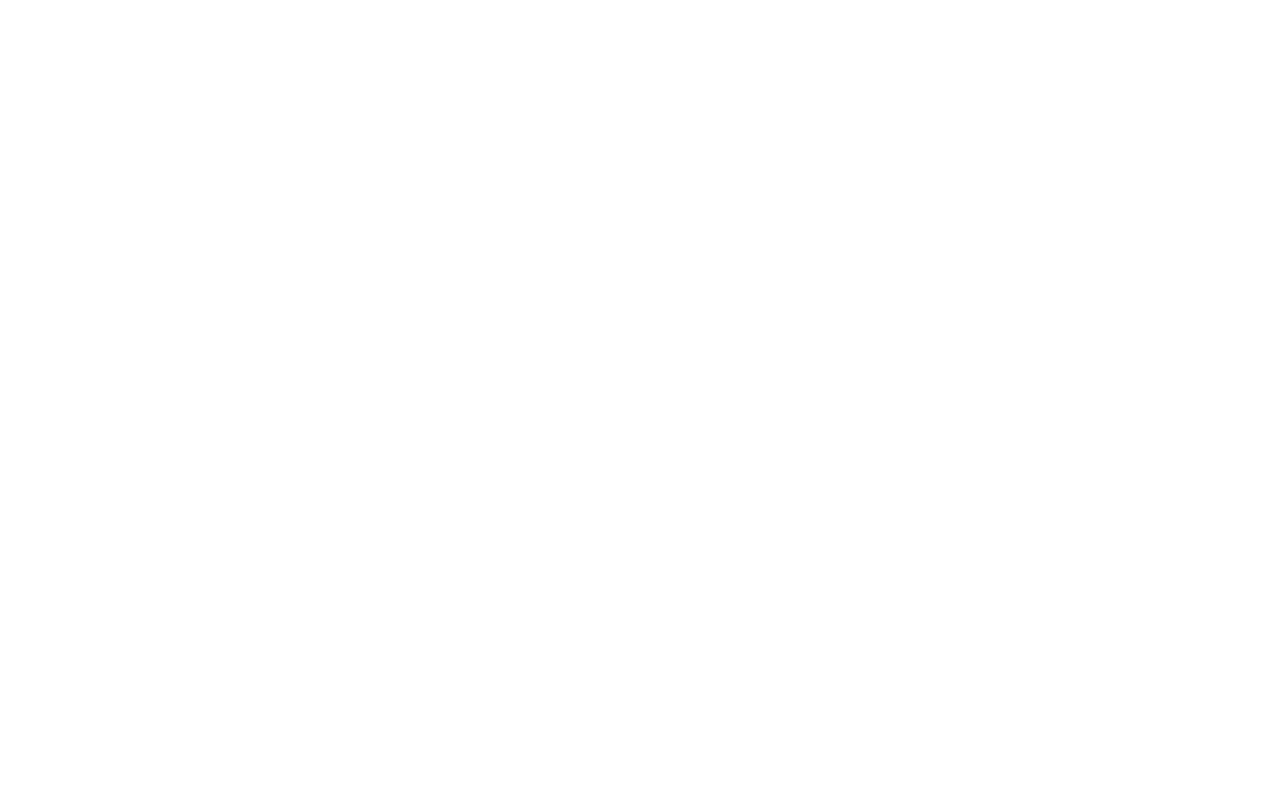
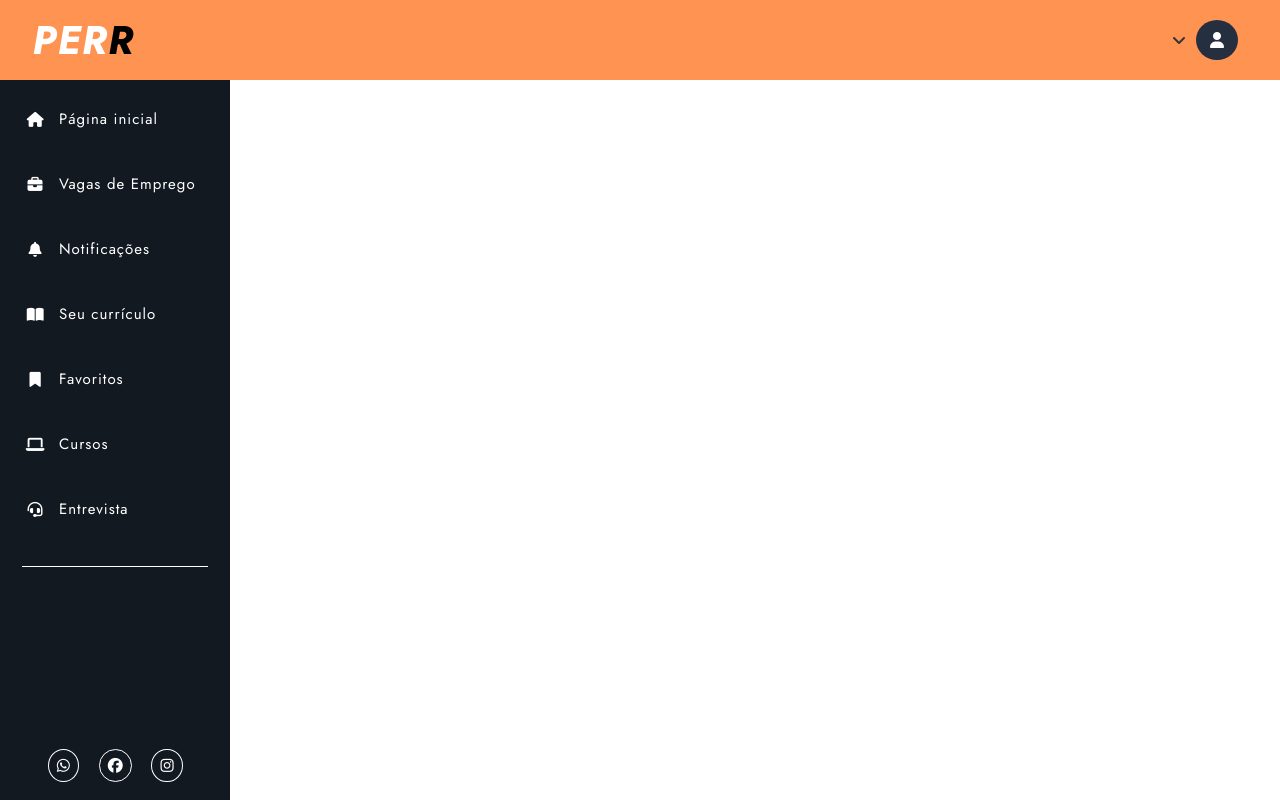
Before and after one commit to Santozzz/TCC-PERR-FRONTEND, a Vue app in the folder frontend/: page /Cursos in a window 1280 px wide. Before the commit this address had no page. Built offline with nearby package versions, Linux system fonts and the light colour scheme.

Commit message:
Criação de todas as paginas e rotas necessarias

```diff
--- a/frontend/src/components/ALL/Navbar.vue
+++ b/frontend/src/components/ALL/Navbar.vue
@@ -46,7 +46,7 @@
                 </div>
               </li>
             </router-link>
-            <router-link to="/">
+            <router-link to="/Notificacoes">
               <li>
                 <div class="icon">
                   <i class="fa-solid fa-bell"></i>
@@ -56,7 +56,7 @@
                 </div>
               </li>
             </router-link>
-            <router-link to="/">
+            <router-link to="/SeuCurriculo">
               <li>
                 <div class="icon">
                   <i class="fa-solid fa-book-open"></i>
@@ -66,7 +66,7 @@
                 </div>
               </li>
             </router-link>
-            <router-link to="/">
+            <router-link to="/Favoritos">
               <li>
                 <div class="icon">
                   <i class="fa-solid fa-bookmark"></i>
@@ -76,7 +76,7 @@
                 </div>
               </li>
             </router-link>
-            <router-link to="/">
+            <router-link to="/Cursos">
               <li>
                 <div class="icon">
                   <i class="fa-solid fa-laptop"></i>
@@ -86,7 +86,7 @@
                 </div>
               </li>
             </router-link>
-            <router-link to="/">
+            <router-link to="/Entrevista">
               <li>
                 <div class="icon">
                   <i class="fa-solid fa-headset"></i>
@@ -348,10 +348,14 @@
     }
     @media screen and (max-width: 1482px){
       .nav-list .namePage p{
-        font-size: 16px;
+        font-size: 15px;
       }
       .nav-list .icon i{
-        font-size: 16px;
+        font-size: 15px;
+      }
+      .contacts i{
+        font-size: 15px;
+        padding: 8px;
       }
     }
     @media screen and (min-width: 1261px){
--- a/frontend/src/router/index.js
+++ b/frontend/src/router/index.js
@@ -23,6 +23,31 @@
       name: 'vagaemprego',
       component: () => import('../views/VagaEmprego.vue')
     },
+    {
+      path: '/Notificacoes',
+      name: 'notificacoes',
+      component: () => import('../views/Notificacoes.vue')
+    },
+    {
+      path: '/SeuCurriculo',
+      name: 'seucurriculo',
+      component: () => import('../views/SeuCurriculo.vue')
+    },
+    {
+      path: '/Favoritos',
+      name: 'favoritos',
+      component: () => import('../views/Favoritos.vue')
+    },
+    {
+      path: '/Cursos',
+      name: 'cursos',
+      component: () => import('../views/Cursos.vue')
+    },
+    {
+      path: '/Entrevista',
+      name: 'entrevista',
+      component: () => import('../views/Entrevista.vue')
+    },
   ]
 })
 
--- /dev/null
+++ b/frontend/src/views/Cursos.vue
@@ -0,0 +1,20 @@
+<template>
+    <div>
+        <Navbar />
+    </div>
+</template>
+
+<script>
+import Navbar from '@/components/ALL/Navbar.vue';
+
+export default {
+    name: 'Cursos',
+    components: {
+        Navbar,
+    }
+}
+</script>
+
+<style scoped>
+
+</style>
--- /dev/null
+++ b/frontend/src/views/Entrevista.vue
@@ -0,0 +1,20 @@
+<template>
+    <div>
+        <Navbar />
+    </div>
+</template>
+
+<script>
+import Navbar from '@/components/ALL/Navbar.vue';
+
+export default {
+    name: 'Entrevista',
+    components: {
+        Navbar,
+    }
+}
+</script>
+
+<style scoped>
+
+</style>
--- /dev/null
+++ b/frontend/src/views/Favoritos.vue
@@ -0,0 +1,20 @@
+<template>
+    <div>
+        <Navbar />
+    </div>
+</template>
+
+<script>
+import Navbar from '@/components/ALL/Navbar.vue';
+
+export default {
+    name: 'Favoritos',
+    components: {
+        Navbar,
+    }
+}
+</script>
+
+<style scoped>
+
+</style>
--- /dev/null
+++ b/frontend/src/views/Notificacoes.vue
@@ -0,0 +1,20 @@
+<template>
+    <div>
+        <Navbar />
+    </div>
+</template>
+
+<script>
+import Navbar from '@/components/ALL/Navbar.vue';
+
+export default {
+    name: 'Notificacoes',
+    components: {
+        Navbar,
+    }
+}
+</script>
+
+<style scoped>
+
+</style>
--- /dev/null
+++ b/frontend/src/views/SeuCurriculo.vue
@@ -0,0 +1,20 @@
+<template>
+    <div>
+        <Navbar />
+    </div>
+</template>
+
+<script>
+import Navbar from '@/components/ALL/Navbar.vue';
+
+export default {
+    name: 'SeuCurriculo',
+    components: {
+        Navbar,
+    }
+}
+</script>
+
+<style scoped>
+
+</style>
```
